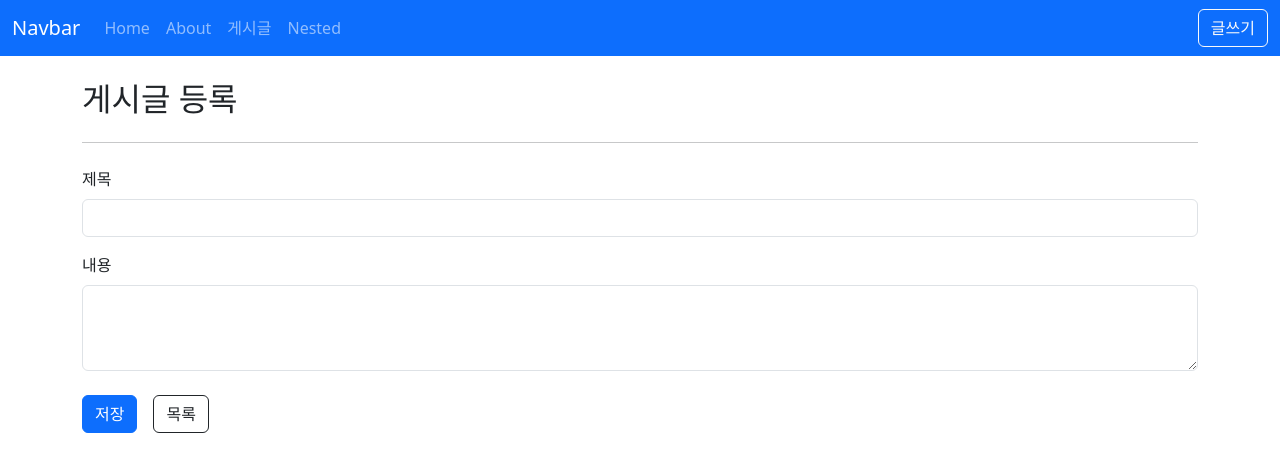
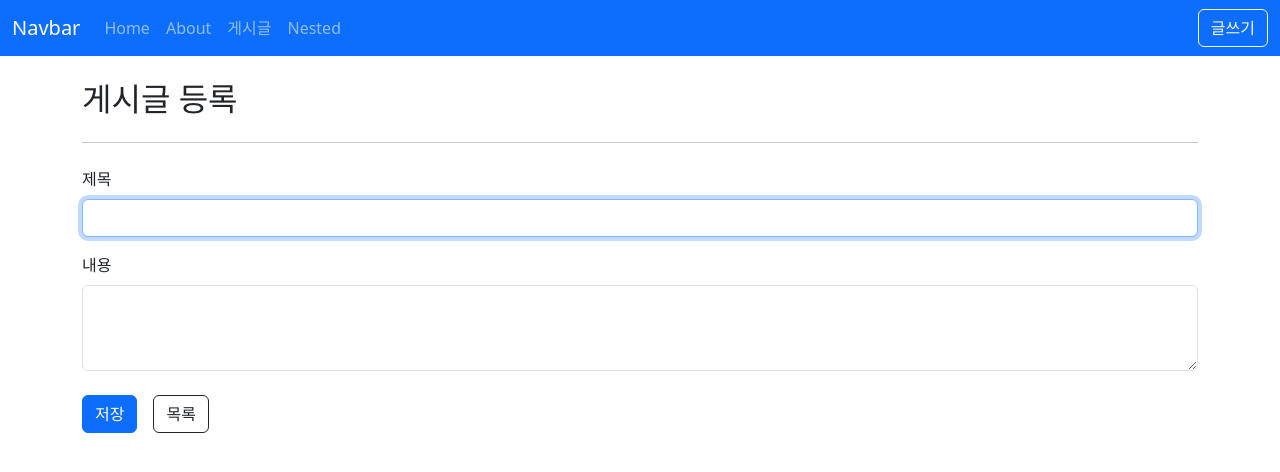
Before and after one commit to codnjs444/-Inflearn-Vue-Final-, a Vue app in the folder vue3-posts/: page /posts/create in a window 1280 px wide. Shown: the top 472 px of the page. Built offline with nearby package versions, Linux system fonts and the light colour scheme.

Commit message:
study : global Directive 설정

```diff
--- a/vue3-posts/components.d.ts
+++ b/vue3-posts/components.d.ts
@@ -12,10 +12,6 @@
     AppGrid: typeof import('./src/components/app/AppGrid.vue')['default']
     AppModal: typeof import('./src/components/app/AppModal.vue')['default']
     AppPagination: typeof import('./src/components/app/AppPagination.vue')['default']
-    PostFilter: typeof import('./src/components/posts/PostFilter.vue')['default']
-    PostForm: typeof import('./src/components/posts/PostForm.vue')['default']
-    PostItem: typeof import('./src/components/posts/PostItem.vue')['default']
-    PostModal: typeof import('./src/components/posts/PostModal.vue')['default']
     RouterLink: typeof import('vue-router')['RouterLink']
     RouterView: typeof import('vue-router')['RouterView']
   }
--- a/vue3-posts/src/components/posts/PostForm.vue
+++ b/vue3-posts/src/components/posts/PostForm.vue
@@ -7,6 +7,7 @@
         >제목</label
       >
       <input
+        v-focus
         :value="title"
         @input="$emit('update:title', $event.target.value)"
         type="text"
@@ -33,6 +34,12 @@
 </template>
 
 <script setup>
+// const vFocus = {
+//   mounted: el => {
+//     el.focus()
+//   }
+// }
+
 defineProps({
   title: String,
   content: String
--- /dev/null
+++ b/vue3-posts/src/directives/focus.js
@@ -0,0 +1,5 @@
+export default{
+  mounted: el => {
+    el.focus()
+  }
+}
--- /dev/null
+++ b/vue3-posts/src/plugins/global-directives.js
@@ -0,0 +1,6 @@
+import focus from "@/directives/focus";
+export default{
+  install(app){
+    app.directive('focus',focus)
+  }
+}
--- a/vue3-posts/src/views/posts/PostCreateView.vue
+++ b/vue3-posts/src/views/posts/PostCreateView.vue
@@ -1,8 +1,8 @@
 <template>
   <div>
-    <h2>게시글 등록</h2>
+    <h2 @click="visibleForm = !visibleForm">게시글 등록</h2>
     <hr class="my-4" />
-    <PostForm v-model:title="form.title" v-model:content="form.content" @submit.prevent.save>
+    <PostForm v-if="visibleForm" v-model:title="form.title" v-model:content="form.content" @submit.prevent.save>
       <template #actions>
         <button class="btn btn-primary me-2" @click="save">저장</button>
         <button type="button" class="btn btn-outline-dark ma-2" @click="goListPage">목록</button>
@@ -36,6 +36,7 @@
 }
 
 const goListPage = () => router.push({ name: 'PostList' })
+const visibleForm = ref(true)
 </script>
 
 <style lang="scss" scoped></style>
```
Also changed, not shown: vue3-posts/src/main.js (+12 -0 lines).
